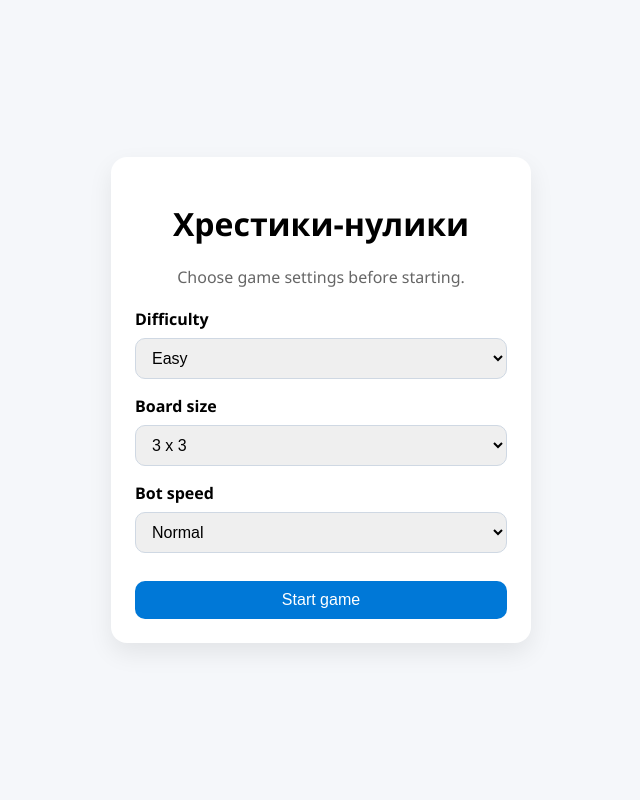
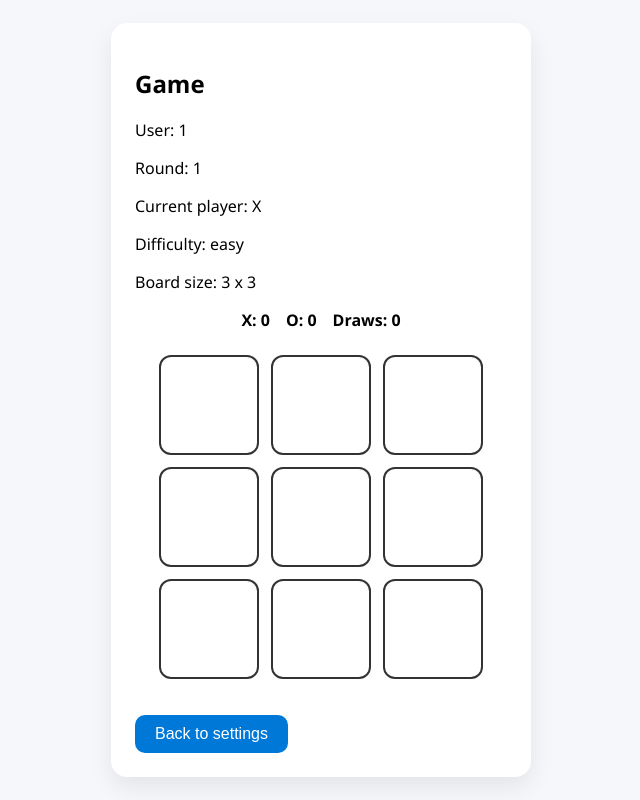
Before and after one commit to AnnaSvin/ReactLabs, a React (Vite) app: page /1/game in a window 1280 px wide. Shown: the whole page, without its empty margins (319-959 px from the left). Built offline with nearby package versions, Linux system fonts and the light colour scheme.

Commit message:
Added dynamic routing with user id

```diff
--- a/package.json
+++ b/package.json
@@ -12,7 +12,8 @@
   "dependencies": {
     "react": "^19.1.1",
     "react-dom": "^19.1.1",
-    "react-hook-form": "^7.71.2"
+    "react-hook-form": "^7.71.2",
+    "react-router-dom": "^7.13.1"
   },
   "devDependencies": {
     "@eslint/js": "^9.36.0",
--- a/src/App.tsx
+++ b/src/App.tsx
@@ -1,15 +1,14 @@
+import { Navigate, Route, Routes } from "react-router-dom";
 import StartPage from "./pages/StartPage";
 import GamePage from "./pages/GamePage";
-import { useApp } from "./hooks/useApp";
 
 function App() {
-  const { page, startGame, goToStart } = useApp();
-
   return (
-    <div className="app">
-      {page === "start" && <StartPage onStart={startGame} />}
-      {page === "game" && <GamePage onBackToStart={goToStart} />}
-    </div>
+    <Routes>
+      <Route path="/" element={<Navigate to="/guest/settings" replace />} />
+      <Route path="/:userId/settings" element={<StartPage />} />
+      <Route path="/:userId/game" element={<GamePage />} />
+    </Routes>
   );
 }
 
--- a/src/components/GameSettingsForm/GameSettingsForm.tsx
+++ b/src/components/GameSettingsForm/GameSettingsForm.tsx
@@ -1,4 +1,5 @@
 import { useForm } from "react-hook-form";
+import { useNavigate, useParams } from "react-router-dom";
 import { useGameSettings } from "../../context/GameSettingsContext";
 import type {
   BoardSize,
@@ -7,11 +8,9 @@ import type {
   GameSettings,
 } from "../../types/game.types";
 
-interface GameSettingsFormProps {
-  onSubmitSuccess: () => void;
-}
-
-function GameSettingsForm({ onSubmitSuccess }: GameSettingsFormProps) {
+function GameSettingsForm() {
+  const { userId } = useParams();
+  const navigate = useNavigate();
   const { settings, updateSettings } = useGameSettings();
 
   const { register, handleSubmit } = useForm<GameSettings>({
@@ -25,7 +24,7 @@ function GameSettingsForm({ onSubmitSuccess }: GameSettingsFormProps) {
       botMoveDelay: Number(data.botMoveDelay) as BotMoveDelay,
     });
 
-    onSubmitSuccess();
+    navigate(`/${userId}/game`);
   };
 
   return (
--- a/src/main.tsx
+++ b/src/main.tsx
@@ -1,13 +1,16 @@
 import { StrictMode } from "react";
 import { createRoot } from "react-dom/client";
-import "./styles/global.css";
+import { BrowserRouter } from "react-router-dom";
 import App from "./App";
 import { GameSettingsProvider } from "./context/GameSettingsContext";
+import "./styles/global.css";
 
 createRoot(document.getElementById("root")!).render(
   <StrictMode>
-    <GameSettingsProvider>
-      <App />
-    </GameSettingsProvider>
+    <BrowserRouter>
+      <GameSettingsProvider>
+        <App />
+      </GameSettingsProvider>
+    </BrowserRouter>
   </StrictMode>
 );
--- a/src/pages/GamePage.tsx
+++ b/src/pages/GamePage.tsx
@@ -1,14 +1,14 @@
+import { useNavigate, useParams } from "react-router-dom";
 import Board from "../components/Board/Board";
 import GameOverModal from "../components/GameOverModal/GameOverModal";
 import { useGameSettings } from "../context/GameSettingsContext";
 import { useTicTacToe } from "../hooks/useTicTacToe";
 
-interface GamePageProps {
-  onBackToStart: () => void;
-}
+function GamePage() {
+  const { userId } = useParams();
+  const navigate = useNavigate();
+  const { settings } = useGameSettings();
 
-function GamePage({ onBackToStart }: GamePageProps) {
-  const { settings } = useGameSettings();
   const {
     board,
     currentPlayer,
@@ -25,10 +25,13 @@ function GamePage({ onBackToStart }: GamePageProps) {
       <h2>Game</h2>
 
       <div className="game-info">
+        <p>User: {userId}</p>
         <p>Round: {round}</p>
         <p>Current player: {currentPlayer}</p>
         <p>Difficulty: {settings.difficulty}</p>
-        <p>Board size: {settings.boardSize} x {settings.boardSize}</p>
+        <p>
+          Board size: {settings.boardSize} x {settings.boardSize}
+        </p>
       </div>
 
       <div className="score-board">
@@ -43,7 +46,10 @@ function GamePage({ onBackToStart }: GamePageProps) {
         onCellClick={handleCellClick}
       />
 
-      <button className="btn" onClick={onBackToStart}>
+      <button
+        className="btn"
+        onClick={() => navigate(`/${userId}/settings`)}
+      >
         Back to settings
       </button>
 
--- a/src/pages/StartPage.tsx
+++ b/src/pages/StartPage.tsx
@@ -1,16 +1,16 @@
+import { useParams } from "react-router-dom";
 import GameSettingsForm from "../components/GameSettingsForm/GameSettingsForm";
 
-interface StartPageProps {
-  onStart: () => void;
-}
+function StartPage() {
+  const { userId } = useParams();
 
-function StartPage({ onStart }: StartPageProps) {
   return (
     <div className="page start-page">
       <h1>Хрестики-нулики</h1>
+      <p className="page-description">User: {userId}</p>
       <p className="page-description">Choose game settings before starting.</p>
 
-      <GameSettingsForm onSubmitSuccess={onStart} />
+      <GameSettingsForm />
     </div>
   );
 }
```
Also changed, not shown: 1 other file (tests, documents, lock files or other folders).
